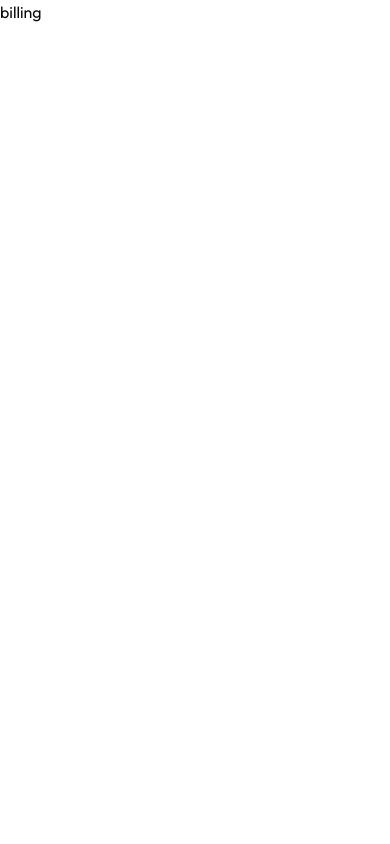
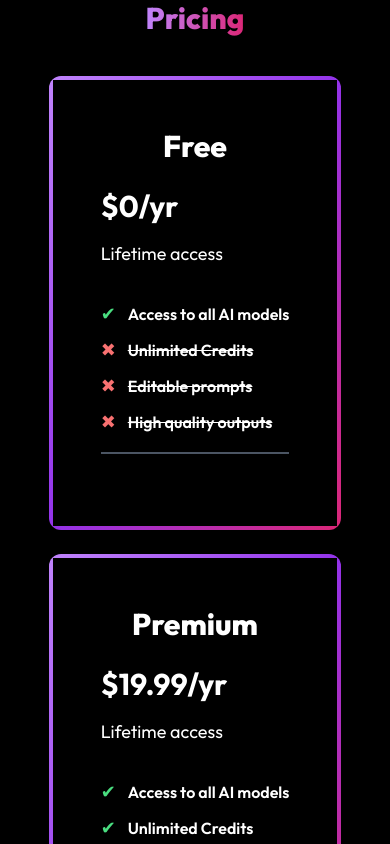
Before and after one commit to Sivasish48/contentai, a Next.js app: page /dashboard/billing in a window 390 px wide. Shown: the top 844 px of the page. Built offline with nearby package versions, Linux system fonts and the light colour scheme.

Commit message:
added responsive pricing cards

```diff
--- /dev/null
+++ b/app/(auth)/dashboard/_components/neon-gradient-card.tsx
@@ -0,0 +1,88 @@
+"use client";
+import React, { useEffect, useRef, useState } from "react";
+import { cn } from "../../../../lib/utils";
+
+interface NeonGradientCardProps extends React.HTMLAttributes<HTMLDivElement> {
+  className?: string;
+  children: React.ReactNode;
+  borderSize?: number;
+  borderRadius?: number;
+  neonColors?: {
+    firstColor: string;
+    secondColor: string;
+  };
+}
+
+const NeonGradientCard: React.FC<NeonGradientCardProps> = ({
+  className = "",
+  children,
+  borderSize = 2,
+  borderRadius = 20,
+  neonColors = {
+    firstColor: "#ff00aa",
+    secondColor: "#00FFF1",
+  },
+  ...props
+}) => {
+  const containerRef = useRef<HTMLDivElement | null>(null);
+  const [dimensions, setDimensions] = useState<{ width: number; height: number }>({
+    width: 0,
+    height: 0,
+  });
+
+  useEffect(() => {
+    const updateDimensions = () => {
+      if (containerRef.current) {
+        const { offsetWidth, offsetHeight } = containerRef.current;
+        setDimensions({ width: offsetWidth, height: offsetHeight });
+      }
+    };
+
+    updateDimensions();
+    window.addEventListener("resize", updateDimensions);
+
+    return () => {
+      window.removeEventListener("resize", updateDimensions);
+    };
+  }, []);
+
+  return (
+    <div
+      ref={containerRef}
+      style={{
+        "--border-size": `${borderSize}px`,
+        "--border-radius": `${borderRadius}px`,
+        "--neon-first-color": neonColors.firstColor,
+        "--neon-second-color": neonColors.secondColor,
+        "--card-width": `${dimensions.width}px`,
+        "--card-height": `${dimensions.height}px`,
+        "--card-content-radius": `${borderRadius - borderSize}px`,
+        "--pseudo-element-background-image": `linear-gradient(0deg, ${neonColors.firstColor}, ${neonColors.secondColor})`,
+        "--pseudo-element-width": `${dimensions.width + borderSize * 2}px`,
+        "--pseudo-element-height": `${dimensions.height + borderSize * 2}px`,
+        "--after-blur": `${dimensions.width / 3}px`,
+      } as React.CSSProperties} // Explicitly typecasting for CSS variables
+      className={cn("relative z-10 size-full overflow-hidden", className)}
+      {...props}
+    >
+      <div
+        className={cn(
+          "relative size-full min-h-[inherit] bg-black p-6",
+          "before:absolute before:-left-[var(--border-size)] before:-top-[var(--border-size)] before:-z-10 before:block",
+          "before:h-[var(--pseudo-element-height)] before:w-[var(--pseudo-element-width)] before:rounded-[var(--border-radius)] before:content-['']",
+          "before:bg-[var(--pseudo-element-background-image)] before:bg-[length:100%_200%]",
+          "before:animate-background-position-spin",
+          "after:absolute after:-left-[var(--border-size)] after:-top-[var(--border-size)] after:-z-10 after:block",
+          "after:h-[var(--pseudo-element-height)] after:w-[var(--pseudo-element-width)] after:rounded-[var(--border-radius)] after:blur-[var(--after-blur)] after:content-['']",
+          "after:bg-[var(--pseudo-element-background-image)] after:bg-[length:100%_200%] after:opacity-80",
+          "after:animate-background-position-spin",
+          "dark:bg-neutral-900"
+        )}
+      >
+        {children}
+      </div>
+    </div>
+  );
+};
+
+export { NeonGradientCard };
--- a/app/(auth)/dashboard/billing/page.tsx
+++ b/app/(auth)/dashboard/billing/page.tsx
@@ -1,9 +1,82 @@
-import React from 'react'
+import { NeonGradientCard } from "../_components/neon-gradient-card";
 
-function page() {
+function page(): JSX.Element {
   return (
-    <div>billing</div>
-  )
+    <div className="flex flex-col items-center justify-center min-h-screen bg-black px-4">
+      {/* SaaS-style Pricing Heading */}
+      <h1 className="text-3xl sm:text-6xl font-extrabold text-transparent bg-clip-text bg-gradient-to-r from-purple-400 to-pink-600 mb-10">
+        Pricing
+      </h1>
+
+      <div className="flex flex-col lg:flex-row lg:space-x-8 space-y-6 lg:space-y-0">
+        {/* First Neon Gradient Card */}
+        <NeonGradientCard className="max-w-sm w-full lg:w-80 p-1 rounded-xl bg-gradient-to-br from-purple-400 via-purple-600 to-pink-600">
+          <div className="bg-black rounded-lg p-6">
+            <div className="text-center space-y-2 mb-6">
+              <h2 className="text-3xl sm:text-4xl text-white font-extrabold">Free</h2>
+            </div>
+            <div className="space-y-1 mb-8">
+              <p className="text-3xl sm:text-4xl text-white font-bold mb-4">$0/yr</p>
+              <p className="text-white text-lg">Lifetime access</p>
+            </div>
+            <div className="text-left space-y-3 mb-6 border-b-2 border-gray-600 pb-4">
+              <ul className="space-y-2">
+                <li className="flex items-center">
+                  <span className="mr-3 text-green-400 text-lg">✔</span>
+                  <span className="text-white font-semibold">Access to all AI models</span>
+                </li>
+                <li className="flex items-center">
+                  <span className="mr-3 text-red-400 text-lg">✖</span>
+                  <span className="text-white font-semibold line-through">Unlimited Credits</span>
+                </li>
+                <li className="flex items-center">
+                  <span className="mr-3 text-red-400 text-lg">✖</span>
+                  <span className="text-white font-semibold line-through">Editable prompts</span>
+                </li>
+                <li className="flex items-center">
+                  <span className="mr-3 text-red-400 text-lg">✖</span>
+                  <span className="text-white font-semibold line-through">High quality outputs</span>
+                </li>
+              </ul>
+            </div>
+          </div>
+        </NeonGradientCard>
+
+        {/* Second Neon Gradient Card */}
+        <NeonGradientCard className="max-w-sm w-full lg:w-80 p-1 rounded-xl bg-gradient-to-br from-purple-400 via-purple-600 to-pink-600">
+          <div className="bg-black rounded-lg p-6">
+            <div className="text-center space-y-2 mb-6">
+              <h2 className="text-3xl sm:text-4xl text-white font-extrabold">Premium</h2>
+            </div>
+            <div className="space-y-1 mb-8">
+              <p className="text-3xl sm:text-4xl text-white font-bold mb-4">$19.99/yr</p>
+              <p className="text-white text-lg">Lifetime access</p>
+            </div>
+            <div className="text-left space-y-3 mb-6 border-b-2 border-gray-600 pb-4">
+              <ul className="space-y-2">
+                <li className="flex items-center">
+                  <span className="mr-3 text-green-400 text-lg">✔</span>
+                  <span className="text-white font-semibold">Access to all AI models</span>
+                </li>
+                <li className="flex items-center">
+                  <span className="mr-3 text-green-400 text-lg">✔</span>
+                  <span className="text-white font-semibold">Unlimited Credits</span>
+                </li>
+                <li className="flex items-center">
+                  <span className="mr-3 text-green-400 text-lg">✔</span>
+                  <span className="text-white font-semibold">Editable prompts</span>
+                </li>
+                <li className="flex items-center">
+                  <span className="mr-3 text-green-400 text-lg">✔</span>
+                  <span className="text-white font-semibold">High quality outputs</span>
+                </li>
+              </ul>
+            </div>
+          </div>
+        </NeonGradientCard>
+      </div>
+    </div>
+  );
 }
 
-export default page
+export default page;
```
